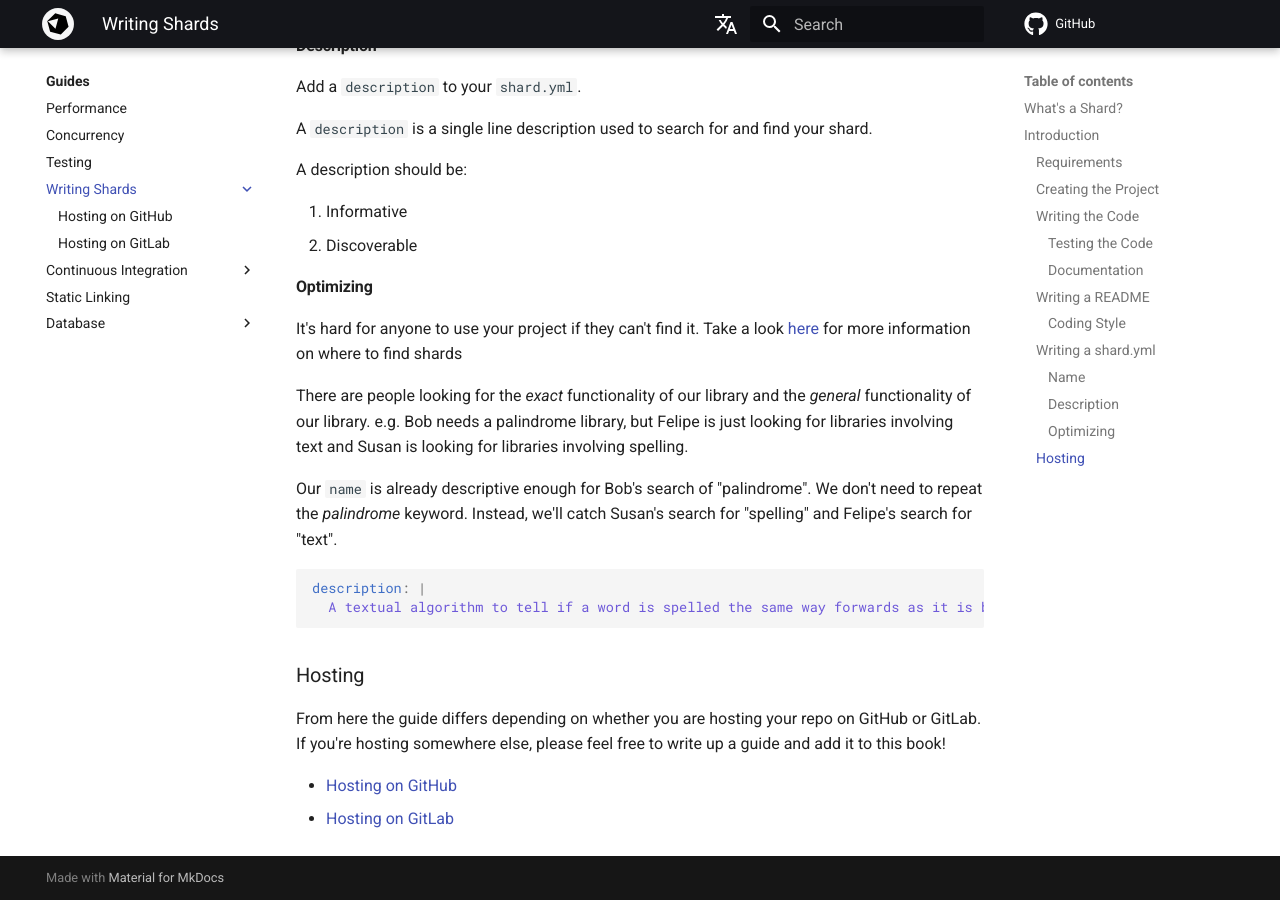
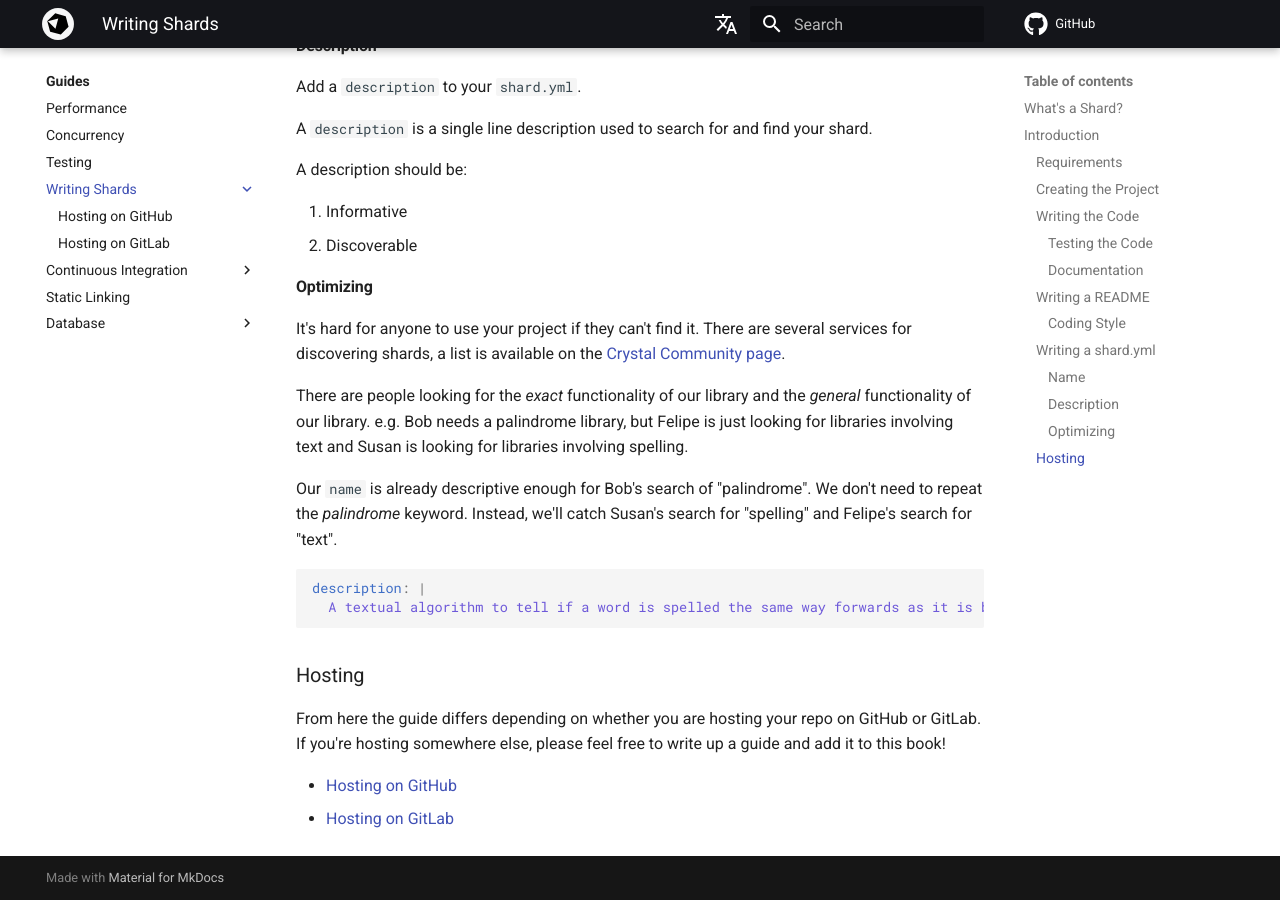
Before and after one commit to crystal-lang/crystal-book, an MkDocs documentation site: the page built from docs/guides/writing_shards.md, in a window 1280 px wide and 900 px high, scrolled down 3633 px. Built offline with MkDocs 1.6.1 and Material for MkDocs 9.7.7, drawn with Linux system fonts in a browser that asks for light colours; nearby versions of some CDN libraries; library files that are not in the unit come from our copies; comment, search, counter and statistics services are not loaded.

Commit message:
Update docs/guides/writing_shards.md
Co-authored-by: Johannes Müller <straightshoota@gmail.com>

```diff
--- a/docs/guides/writing_shards.md
+++ b/docs/guides/writing_shards.md
@@ -160,7 +160,7 @@
 #### Optimizing
 
 It's hard for anyone to use your project if they can't find it.
-Take a look [here](https://crystal-lang.org/community/#shards) for more information on where to find shards
+There are several services for discovering shards, a list is available on the [Crystal Community page](https://crystal-lang.org/community/#shards).
 
 There are people looking for the _exact_ functionality of our library and the _general_ functionality of our library.
 e.g. Bob needs a palindrome library, but Felipe is just looking for libraries involving text and Susan is looking for libraries involving spelling.
```
